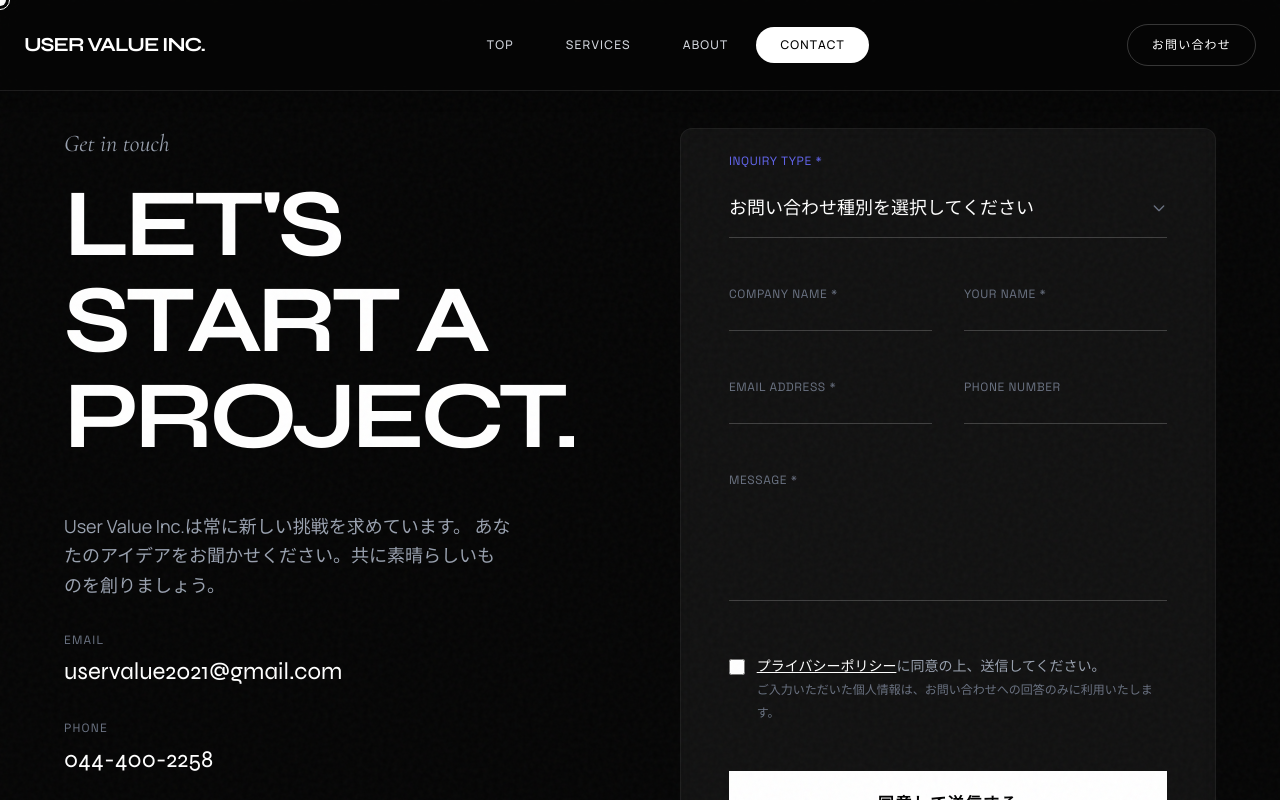
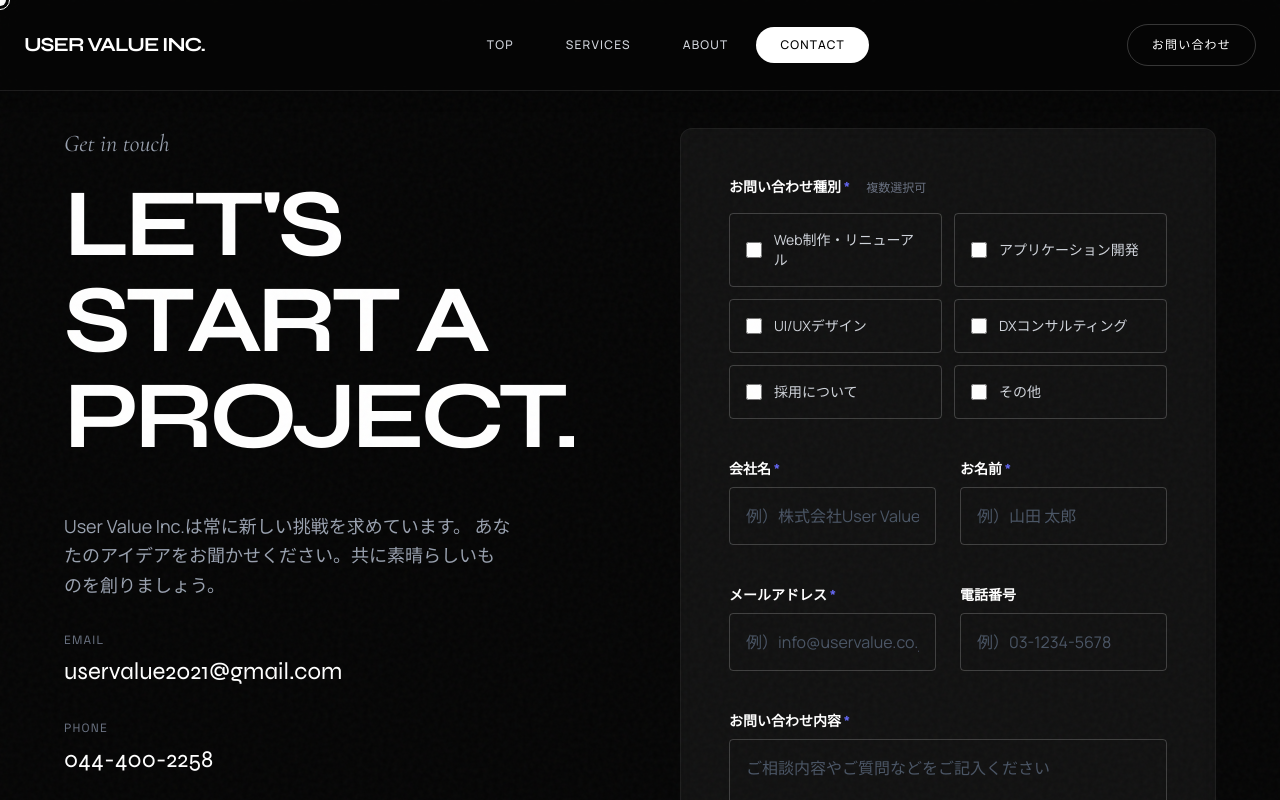
Before and after one commit to tomomini0815/User-Value-Inc, a React (Vite) app: page / in a window 1280 px wide. Both pictures are taken after a click on the button "お問い合わせ". Shown: the top 800 px of the page. Built offline with nearby package versions, Linux system fonts and the light colour scheme.

Commit message:
Update contact form with checkboxes, Japanese labels, and box style inputs

```diff
--- a/pages/Contact.tsx
+++ b/pages/Contact.tsx
@@ -41,111 +41,122 @@ const Contact: React.FC = () => {
                         transition={{ duration: 0.8, delay: 0.2 }}
                         className="bg-white/5 p-6 md:p-8 lg:p-12 rounded-xl backdrop-blur-sm border border-white/5"
                     >
-                        <form className="space-y-8" onSubmit={(e) => e.preventDefault()}>
-                            {/* Inquiry Type */}
-                            <div className="group relative">
-                                <select
-                                    required
-                                    className="w-full bg-transparent border-b border-white/20 py-4 text-base md:text-lg focus:outline-none focus:border-brand-accent transition-all duration-300 peer text-white appearance-none rounded-none"
-                                >
-                                    <option value="" disabled selected className="bg-brand-black text-gray-500">お問い合わせ種別を選択してください</option>
-                                    <option value="web" className="bg-brand-black">Web制作・リニューアル</option>
-                                    <option value="app" className="bg-brand-black">アプリケーション開発</option>
-                                    <option value="uiux" className="bg-brand-black">UI/UXデザイン</option>
-                                    <option value="consulting" className="bg-brand-black">DXコンサルティング</option>
-                                    <option value="other" className="bg-brand-black">その他</option>
-                                </select>
-                                <label className="absolute left-0 -top-6 text-xs text-brand-accent font-mono uppercase tracking-wider">
-                                    INQUIRY TYPE *
+                        <form className="space-y-10" onSubmit={(e) => e.preventDefault()}>
+                            {/* Inquiry Type - Checkboxes */}
+                            <div>
+                                <label className="block text-sm font-bold mb-4 text-white">
+                                    お問い合わせ種別 <span className="text-brand-accent">*</span>
+                                    <span className="ml-4 text-xs font-normal text-gray-500">複数選択可</span>
                                 </label>
-                                <div className="absolute right-0 top-1/2 -translate-y-1/2 pointer-events-none text-gray-500">
-                                    <svg className="w-4 h-4" fill="none" stroke="currentColor" viewBox="0 0 24 24"><path strokeLinecap="round" strokeLinejoin="round" strokeWidth={2} d="M19 9l-7 7-7-7" /></svg>
+                                <div className="grid grid-cols-1 md:grid-cols-2 gap-3">
+                                    {[
+                                        'Web制作・リニューアル',
+                                        'アプリケーション開発',
+                                        'UI/UXデザイン',
+                                        'DXコンサルティング',
+                                        '採用について',
+                                        'その他'
+                                    ].map((type) => (
+                                        <label key={type} className="flex items-center gap-3 p-4 border border-white/20 rounded hover:bg-white/5 cursor-pointer transition-all duration-300 group">
+                                            <input
+                                                type="checkbox"
+                                                name="inquiry_type"
+                                                value={type}
+                                                className="w-4 h-4 rounded border-gray-500 text-brand-accent focus:ring-brand-accent bg-transparent"
+                                            />
+                                            <span className="text-sm text-gray-300 group-hover:text-white transition-colors">{type}</span>
+                                        </label>
+                                    ))}
                                 </div>
                             </div>
 
                             {/* Company & Name */}
-                            <div className="grid grid-cols-1 md:grid-cols-2 gap-8">
-                                <div className="group relative">
+                            <div className="grid grid-cols-1 md:grid-cols-2 gap-6">
+                                <div>
+                                    <label className="block text-sm font-bold mb-2 text-white">
+                                        会社名 <span className="text-brand-accent">*</span>
+                                    </label>
                                     <input
                                         type="text"
                                         required
-                                        className="w-full bg-transparent border-b border-white/20 py-4 text-base md:text-lg focus:outline-none focus:border-brand-accent transition-all duration-300 peer placeholder-transparent"
-                                        placeholder="会社名"
+                                        className="w-full bg-transparent border border-white/20 rounded p-4 text-base focus:outline-none focus:border-brand-accent focus:bg-white/5 transition-all duration-300 placeholder-gray-600"
+                                        placeholder="例）株式会社User Value"
                                     />
-                                    <label className="absolute left-0 top-4 text-gray-500 transition-all duration-300 peer-focus:-top-6 peer-focus:text-xs peer-focus:text-brand-accent peer-[:not(:placeholder-shown)]:-top-6 peer-[:not(:placeholder-shown)]:text-xs cursor-text font-mono uppercase tracking-wider text-xs">
-                                        COMPANY NAME *
+                                </div>
+                                <div>
+                                    <label className="block text-sm font-bold mb-2 text-white">
+                                        お名前 <span className="text-brand-accent">*</span>
                                     </label>
-                                </div>
-                                <div className="group relative">
                                     <input
                                         type="text"
                                         required
-                                        className="w-full bg-transparent border-b border-white/20 py-4 text-base md:text-lg focus:outline-none focus:border-brand-accent transition-all duration-300 peer placeholder-transparent"
-                                        placeholder="お名前"
+                                        className="w-full bg-transparent border border-white/20 rounded p-4 text-base focus:outline-none focus:border-brand-accent focus:bg-white/5 transition-all duration-300 placeholder-gray-600"
+                                        placeholder="例）山田 太郎"
                                     />
-                                    <label className="absolute left-0 top-4 text-gray-500 transition-all duration-300 peer-focus:-top-6 peer-focus:text-xs peer-focus:text-brand-accent peer-[:not(:placeholder-shown)]:-top-6 peer-[:not(:placeholder-shown)]:text-xs cursor-text font-mono uppercase tracking-wider text-xs">
-                                        YOUR NAME *
+                                </div>
+                            </div>
+
+                            {/* Email & Phone */}
+                            <div className="grid grid-cols-1 md:grid-cols-2 gap-6">
+                                <div>
+                                    <label className="block text-sm font-bold mb-2 text-white">
+                                        メールアドレス <span className="text-brand-accent">*</span>
+                                    </label>
+                                    <input
+                                        type="email"
+                                        required
+                                        className="w-full bg-transparent border border-white/20 rounded p-4 text-base focus:outline-none focus:border-brand-accent focus:bg-white/5 transition-all duration-300 placeholder-gray-600"
+                                        placeholder="例）info@uservalue.co.jp"
+                                    />
+                                </div>
+                                <div>
+                                    <label className="block text-sm font-bold mb-2 text-white">
+                                        電話番号
+                                    </label>
+                                    <input
+                                        type="tel"
+                                        className="w-full bg-transparent border border-white/20 rounded p-4 text-base focus:outline-none focus:border-brand-accent focus:bg-white/5 transition-all duration-300 placeholder-gray-600"
+                                        placeholder="例）03-1234-5678"
+                                    />
+                                </div>
+                            </div>
+
+                            {/* Message */}
+                            <div>
+                                <label className="block text-sm font-bold mb-2 text-white">
+                                    お問い合わせ内容 <span className="text-brand-accent">*</span>
+                                </label>
+                                <textarea
+                                    rows={6}
+                                    required
+                                    className="w-full bg-transparent border border-white/20 rounded p-4 text-base focus:outline-none focus:border-brand-accent focus:bg-white/5 transition-all duration-300 placeholder-gray-600 resize-none"
+                                    placeholder="ご相談内容やご質問などをご記入ください"
+                                />
+                            </div>
+
+                            {/* Privacy Policy Agreement */}
+                            <div className="p-6 bg-white/5 border border-white/10 rounded">
+                                <div className="flex items-start gap-4">
+                                    <input
+                                        type="checkbox"
+                                        id="privacy"
+                                        required
+                                        className="mt-1 w-5 h-5 rounded border-gray-500 text-brand-accent focus:ring-brand-accent bg-transparent cursor-pointer"
+                                    />
+                                    <label htmlFor="privacy" className="text-sm text-gray-400 leading-relaxed cursor-pointer">
+                                        <a href="/User-Value-Inc/privacy" target="_blank" className="text-white font-bold underline hover:text-brand-accent transition-colors">プライバシーポリシー</a>
+                                        に同意の上、送信してください。
+                                        <br />
+                                        <span className="text-xs text-gray-500 block mt-1">
+                                            ※ご入力いただいた個人情報は、お問い合わせへの回答および対応上必要な手続きにのみ利用いたします。
+                                        </span>
                                     </label>
                                 </div>
                             </div>
 
-                            {/* Email & Phone */}
-                            <div className="grid grid-cols-1 md:grid-cols-2 gap-8">
-                                <div className="group relative">
-                                    <input
-                                        type="email"
-                                        required
-                                        className="w-full bg-transparent border-b border-white/20 py-4 text-base md:text-lg focus:outline-none focus:border-brand-accent transition-all duration-300 peer placeholder-transparent"
-                                        placeholder="メールアドレス"
-                                    />
-                                    <label className="absolute left-0 top-4 text-gray-500 transition-all duration-300 peer-focus:-top-6 peer-focus:text-xs peer-focus:text-brand-accent peer-[:not(:placeholder-shown)]:-top-6 peer-[:not(:placeholder-shown)]:text-xs cursor-text font-mono uppercase tracking-wider text-xs">
-                                        EMAIL ADDRESS *
-                                    </label>
-                                </div>
-                                <div className="group relative">
-                                    <input
-                                        type="tel"
-                                        className="w-full bg-transparent border-b border-white/20 py-4 text-base md:text-lg focus:outline-none focus:border-brand-accent transition-all duration-300 peer placeholder-transparent"
-                                        placeholder="電話番号"
-                                    />
-                                    <label className="absolute left-0 top-4 text-gray-500 transition-all duration-300 peer-focus:-top-6 peer-focus:text-xs peer-focus:text-brand-accent peer-[:not(:placeholder-shown)]:-top-6 peer-[:not(:placeholder-shown)]:text-xs cursor-text font-mono uppercase tracking-wider text-xs">
-                                        PHONE NUMBER
-                                    </label>
-                                </div>
-                            </div>
-
-                            {/* Message */}
-                            <div className="group relative">
-                                <textarea
-                                    rows={4}
-                                    required
-                                    className="w-full bg-transparent border-b border-white/20 py-4 text-base md:text-lg focus:outline-none focus:border-brand-accent transition-all duration-300 peer placeholder-transparent resize-none min-h-[120px]"
-                                    placeholder="お問い合わせ内容"
-                                />
-                                <label className="absolute left-0 top-4 text-gray-500 transition-all duration-300 peer-focus:-top-6 peer-focus:text-xs peer-focus:text-brand-accent peer-[:not(:placeholder-shown)]:-top-6 peer-[:not(:placeholder-shown)]:text-xs cursor-text font-mono uppercase tracking-wider text-xs">
-                                    MESSAGE *
-                                </label>
-                            </div>
-
-                            {/* Privacy Policy Agreement */}
-                            <div className="flex items-start gap-3 pt-4">
-                                <input
-                                    type="checkbox"
-                                    id="privacy"
-                                    required
-                                    className="mt-1 w-4 h-4 rounded border-gray-500 text-brand-accent focus:ring-brand-accent bg-transparent"
-                                />
-                                <label htmlFor="privacy" className="text-sm text-gray-400 leading-relaxed">
-                                    <a href="/User-Value-Inc/privacy" target="_blank" className="text-white underline hover:text-brand-accent transition-colors">プライバシーポリシー</a>
-                                    に同意の上、送信してください。
-                                    <br />
-                                    <span className="text-xs text-gray-500">ご入力いただいた個人情報は、お問い合わせへの回答のみに利用いたします。</span>
-                                </label>
-                            </div>
-
                             <button
                                 type="submit"
-                                className="w-full py-5 bg-white text-black font-bold uppercase tracking-widest text-sm md:text-base hover:bg-brand-accent hover:text-white transition-all duration-300 min-h-[56px] mt-4"
+                                className="w-full py-5 bg-white text-black font-bold text-lg hover:bg-brand-accent hover:text-white transition-all duration-300 rounded shadow-lg hover:shadow-brand-accent/20"
                             >
                                 同意して送信する
                             </button>
```
